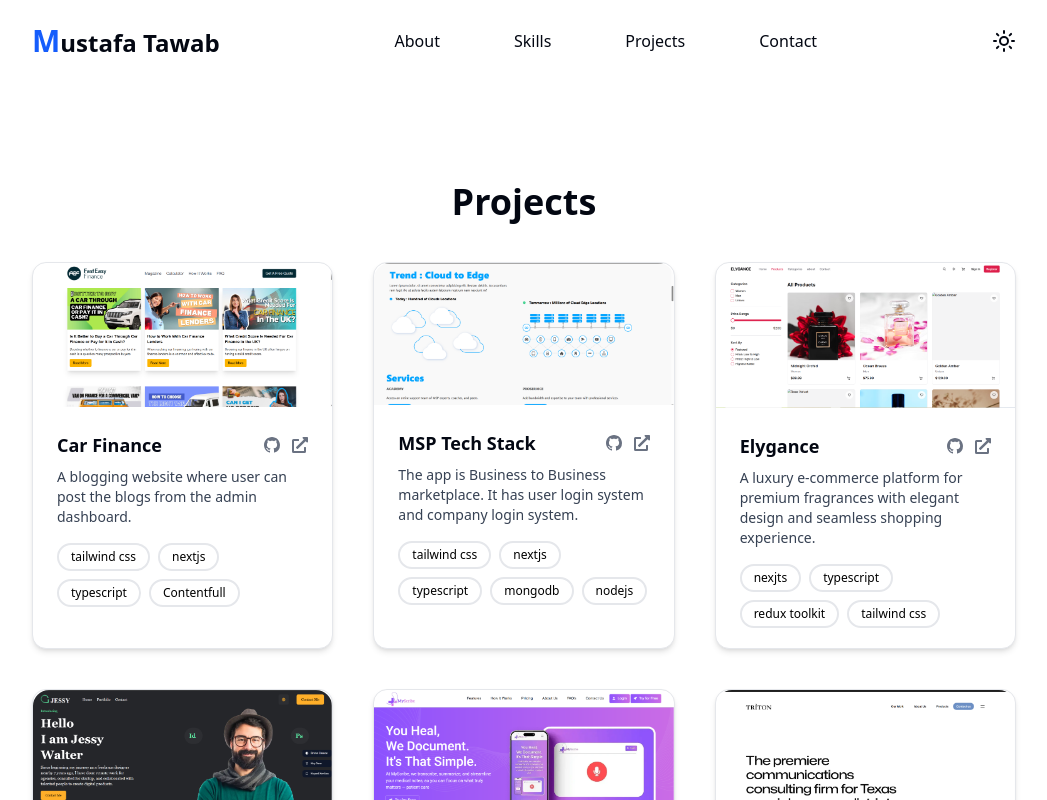
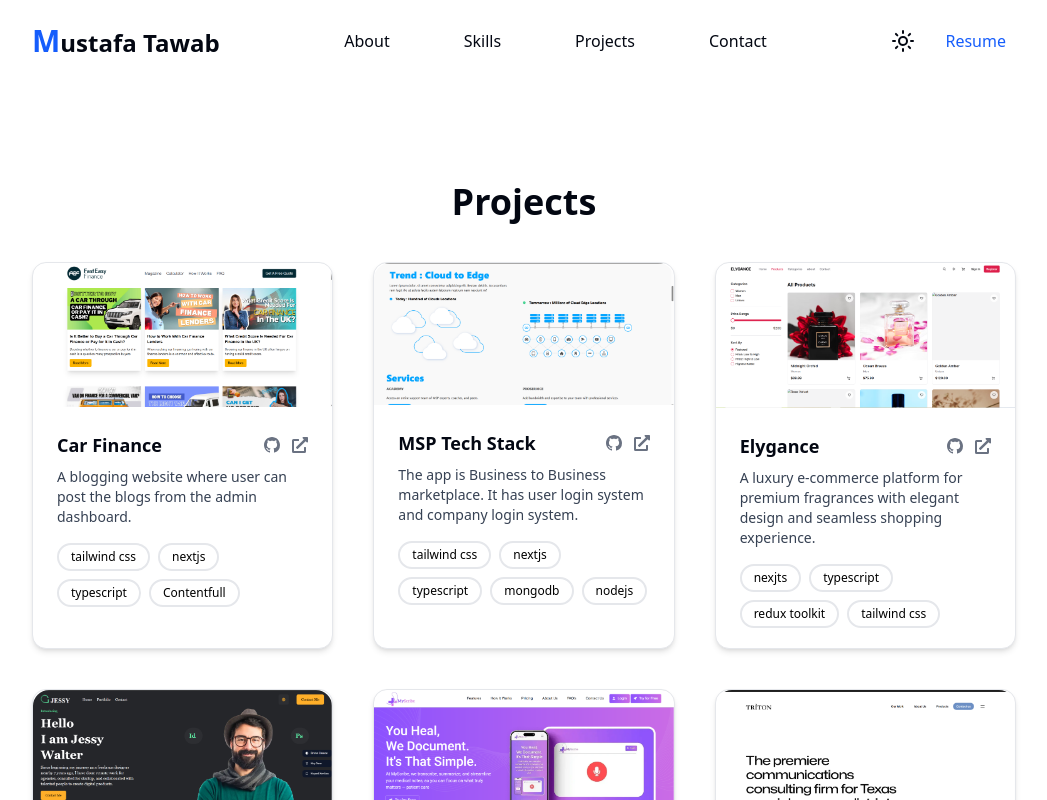
Before and after one commit to mustafatawab/portfolio, a Next.js app: page /projects in a window 1280 px wide. Shown: the top 800 px of the page, without its empty margins (116-1163 px from the left). Built offline with nearby package versions, Linux system fonts and the light colour scheme.

Commit message:
resume added

```diff
--- a/src/lib/experience.ts
+++ b/src/lib/experience.ts
@@ -11,7 +11,7 @@ export const experiences = [
         company : 'YODO',
         from : "Jan 2024",
         to : "March 2024",
-        designation : "Web Developer",
+        designation : "Web Developer Intern",
         description : "Designed websites using custom css and html while using git with the team. Performed wordpress website creation task till deadline. Worked on Wordpress customization using PHP. Learned Lumen API developement"
     },
 
--- a/src/views/experience.jsx
+++ b/src/views/experience.jsx
@@ -8,7 +8,7 @@ const Experience = () => {
         <main className="">
 
           <div className="space-y-2">
-            <h2 className="text-xl font-bold px-5">Experience</h2>
+            <h2 className="text-4xl font-bold px-5">Experience</h2>
             <div className=" md:2/3 xl:w-1/2 space-y-5">
                 {experiences.map((experience, index) => <div className="w-full" key={index}>
                     <ExpericeCard experience={experience}/>
--- a/src/views/navbar.jsx
+++ b/src/views/navbar.jsx
@@ -1,6 +1,6 @@
 "use client";
 import React, { useState } from "react";
-import { Moon } from "lucide-react";
+import { Download, Moon } from "lucide-react";
 import { Sun } from "lucide-react";
 import { Menu } from "lucide-react";
 import Link from "next/link";
@@ -43,10 +43,11 @@ const Navbar = () => {
           ))}
         </div>
 
-        <div className="flex gap-5">
+        <div className="flex items-center gap-5">
           <div className="cursor-pointer" onClick={toggleTheme}>
             {dark ? <Moon /> : <Sun />}
           </div>
+          <Link href={'https://docs.google.com/document/d/1ltXr0MfIVQBlGN2mLsPOMuuFvaU22aUy1wjPbb2blog/edit?tab=t.0'} className="flex items-center gap-2 border-2 border-white hover:border-blue-600  text-blue-600 py-1 px-2 rounded-lg">Resume</Link>
           <div className="block md:hidden" onClick={() => setToggle(!toggle)}>
             <Menu />
           </div>
```
